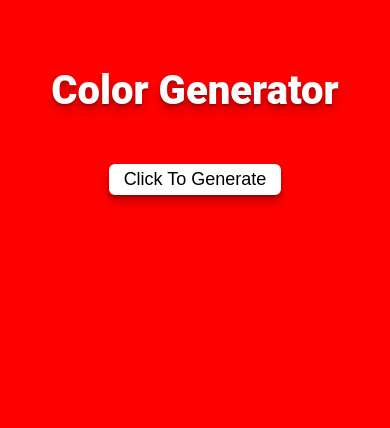
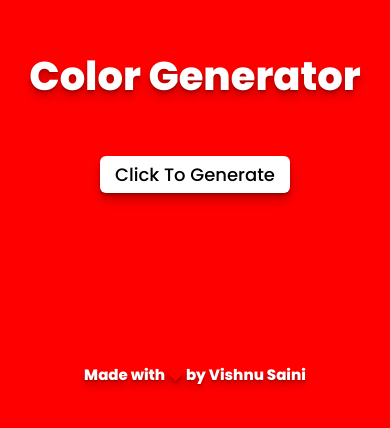
Before and after one commit to VishnuSaini07/Random-Color-Generator, a plain HTML site: page index.html in a window 390 px wide. Shown: the part 266-694 px from the top of the page. Drawn offline with Linux system fonts and the light colour scheme.

Commit message:
Add files via upload

```diff
--- a/index.html
+++ b/index.html
@@ -9,11 +9,12 @@
     <link rel="stylesheet" href="https://cdnjs.cloudflare.com/ajax/libs/font-awesome/6.2.1/css/all.min.css"/>
 </head>
 <body>
-    <h1>Color Generator</h1>
+    <h1 class="heading">Color Generator</h1>
     <div class="container">
         <button onclick="colorGenerate()">Click To Generate</button>
         <i class="copy fa-regular fa-copy"></i>
     </div>
+    <h1 class="footer">Made with <i class="fa-solid fa-heart"></i>  by Vishnu Saini</h1>
     <script src="script.js"></script>
 </body>
 </html>
--- a/script.js
+++ b/script.js
@@ -23,7 +23,7 @@ function colorGenerate() {
         inputElement.select();
         document.execCommand("copy");
         inputElement.parentNode.removeChild(inputElement);
-        alert('Color Copied!')
+        alert('Color Copied!');
     });
 }
 
--- a/style.css
+++ b/style.css
@@ -1,7 +1,9 @@
+@import url('https://fonts.googleapis.com/css2?family=Poppins:wght@200;300;400;500;600;700;800;900&display=swap');
 * {
     margin: 0;
     padding: 0;
     box-sizing: border-box;
+    font-family: 'Poppins', sans-serif;
 }
 body {
     background: red;
@@ -13,9 +15,8 @@ body {
     align-items: center;
     flex-direction: column;
 }
-h1 {
+.heading {
     position: relative;
-    font-family: 'Roboto', sans-serif;
     font-size: 60px;
     font-weight: 800;
     text-shadow: 0 1px 1px rgba(0, 0, 0, 0.11),
@@ -64,9 +65,24 @@ h1 {
 .container i.show {
     display: block;
 }
+.footer {
+    position: relative;
+    font-size: 30px;
+    font-weight: 800;
+    text-shadow: 0 1px 1px rgba(0, 0, 0, 0.11),
+                 0 2px 2px rgba(0, 0, 0, 0.11),
+                 0 4px 4px rgba(0, 0, 0, 0.11),
+                 0 6px 8px rgba(0, 0, 0, 0.11),
+                 0 8px 16px rgba(0, 0, 0, 0.11);
+    top: 170px;
+    color: white;
+}
+.fa-heart {
+    color: red;
+}
 
 @media (max-width: 500px) {
-    h1 {
+    .heading {
         font-size: 45px;
     }
     .container {
@@ -79,10 +95,16 @@ h1 {
     .container .copy {
         font-size: 16px;
     }
+    .footer {
+        font-size: 20px;
+    }
 }
 
 @media (max-width: 400px) {
-    h1 {
+    .heading {
         font-size: 40px;
     }
+    .footer {
+        font-size: 15px;
+    }
 }
```
